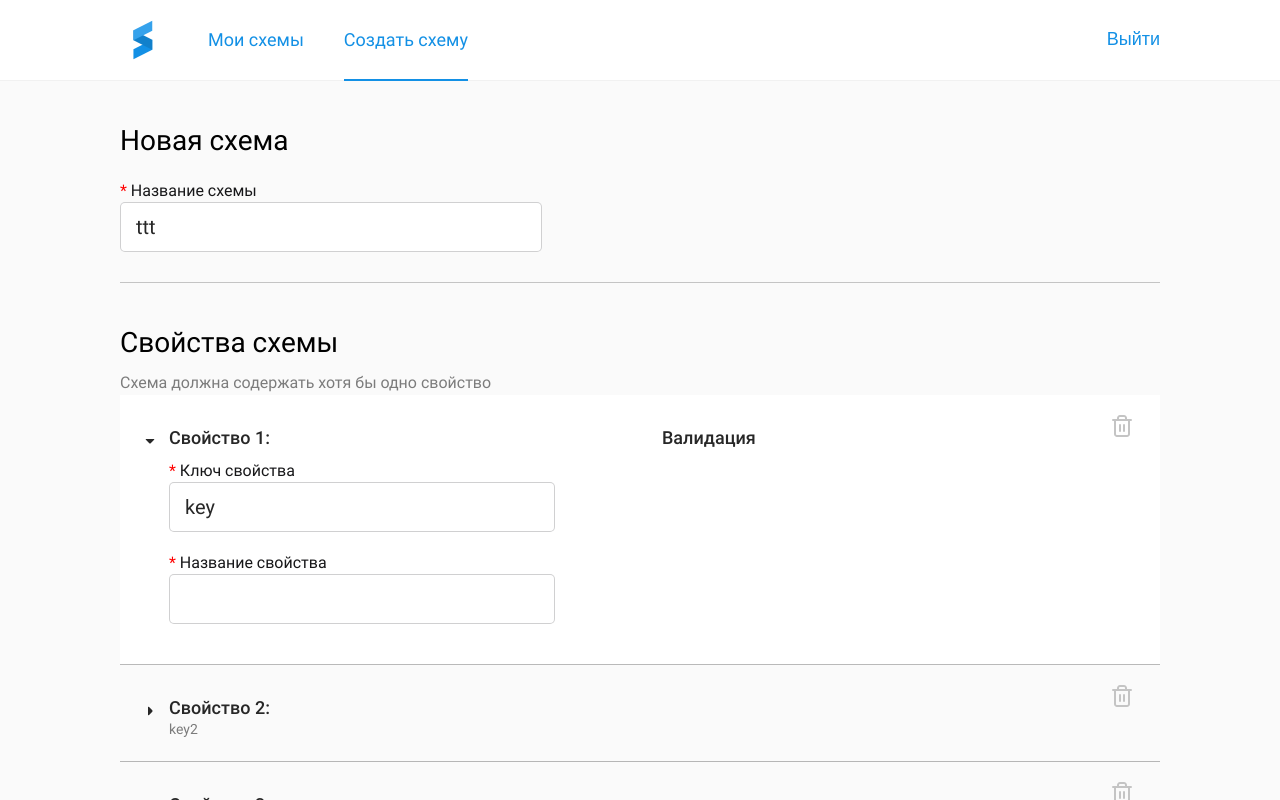
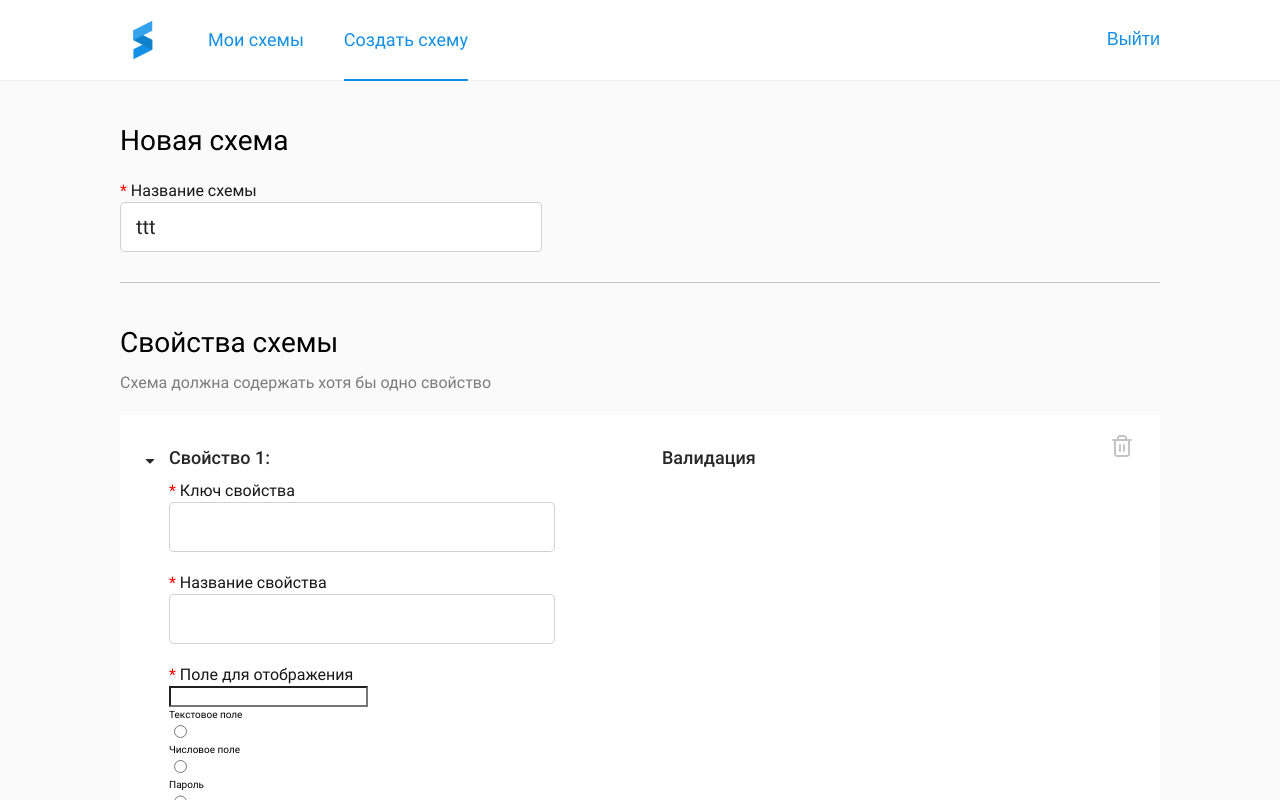
Before and after one commit to obronov/constructor_form, a Vue app in the folder forms/: page /create in a window 1280 px wide. Both pictures are taken after a click on the button 150 px from the left and 441 px from the top of the page. Shown: the top 800 px of the page. Built offline with nearby package versions, Linux system fonts and the light colour scheme.

Commit message:
wip added header

```diff
--- a/forms/src/assets/scss/global.scss
+++ b/forms/src/assets/scss/global.scss
@@ -408,7 +408,7 @@ h2, .h2 {
   line-height: 150%;
   color: #000000;
   opacity: 0.5;
-  margin: 0;
+  margin: 0 0 1.25em;
 }
 
 .create-schema-items{
--- a/forms/src/components/CreateSchemes.vue
+++ b/forms/src/components/CreateSchemes.vue
@@ -1,5 +1,5 @@
 <template>
-  <div class="create-schema">
+  <form class="create-schema" method="post" action="/">
     <div class="create-schema__header">
       <h1 class="title title_create-schema-header">Новая схема</h1>
       <ControlText :options="nameSchema"/>
@@ -12,7 +12,7 @@
           v-for="(item, index) in schema.fields" :key="index"
           :class="{opened: selectedItem == `item${index}`}"
           >
-          <button class="create-schema-items__btnExpand" type="button" @click="selectedItem = `item${index}`">
+          <button class="create-schema-items__btnExpand" type="button" @click="showProperty(`item${index}`)">
             <svg width="10" height="5" viewBox="0 0 10 5" fill="none" xmlns="http://www.w3.org/2000/svg">
               <path d="M4.29289 4.29289L0.853553 0.853553C0.538571 0.538571 0.761654 0 1.20711 0H8.79289C9.23835 0 9.46143 0.53857 9.14645 0.853553L5.70711 4.29289C5.31658 4.68342 4.68342 4.68342 4.29289 4.29289Z" fill="#272727"/>
             </svg>
@@ -21,40 +21,32 @@
             <div class="create-schema-items__controls">
               <div class="create-schema-items__properties-name">
                 <span>Свойство {{index + 1}}: </span>
-                <span>{{item.label}}</span>
+                <span>{{item[1].value}}</span>
               </div>
-              <div class="create-schema-items__short-desc" v-if="selectedItem !== `item${index}`">{{setShortDescription(item)}}</div>
-
-              <div class="create-schema-items__controls-items" v-if="selectedItem == `item${index}`">
-                <ControlText class="control_create-schema" @oninput="(value) => item.key = value" :options="{
-                  key: 'key_schema',
-                  label: 'Ключ свойства',
-                  value: item.key,
-                  type: 'string',
-                  validation: {
-                    required: true
-                    }
+              <div class="create-schema-items__short-desc" >{{setShortDescription(item[2].value, item[0].value)}}</div>
+              <div class="create-schema-items__controls-items" v-show="selectedItem == `item${index}`">
+                <ControlText class="control_create-schema" @oninput="(value) => item[0].value = value" :options="{
+                  key: item[0].key,
+                  label: item[0].label,
+                  value: item[0].value,
+                  type: item[0].type,
+                  validation: item[0].validation
                 }"/>
-                <ControlText class="control_create-schema" @oninput="(value) => item.label = value" :options="{
-                  key: 'name_properties',
-                  label: 'Название свойства',
-                  value: item.label,
-                  type: 'string',
-                  validation: {
-                    required: true
-                    }
+                <ControlText class="control_create-schema" @oninput="(value) => item[1].value = value" :options="{
+                  key: item[1].key,
+                  label: item[1].label,
+                  value: item[1].value,
+                  type: item[1].type,
+                  validation: item[1].validation
                 }"/>
-                {{selectValue}}
-                <!-- <ControlSelect class="control_create-schema" @onchange="(value) => selectValue = value" :options="{
-                  key: 'select_properties',
-                  label: 'Поле для отображения',
-                  value: selectValue,
-                  type: 'select',
-                  validation: {
-                    required: true
-                    },
-                  options: item.options
-                }"/> -->
+                <ControlSelect class="control_create-schema" @oninput="(option) => item[2].value = option.key" :options="{
+                  key: item[2].key + index,
+                  label: item[2].label,
+                  value: item[2].value,
+                  type: item[2].type,
+                  validation: item[2].validation,
+                  options: item[2].options
+                }"/>
               </div>
 
             </div>
@@ -79,14 +71,14 @@
         </li>
       </ul>
     </div>
-  </div>
+  </form>
 </template>
 
 <script>
 import ControlText from '@/components/utilities/ControlText'
-/* import ControlSelect from '@/components/utilities/ControlSelect' */
+import ControlSelect from '@/components/utilities/ControlSelect'
 export default {
-  components: {ControlText},
+  components: {ControlText, ControlSelect},
   props:{
     template: Object
   },
@@ -162,25 +154,38 @@ export default {
     }
   },
   methods:{
-    setShortDescription(item){
-      let text = '';
-console.log('item', item)
+    showProperty(property){
+      if(this.selectedItem != property){
+        this.selectedItem = property;
+      }else{
+        this.selectedItem = null;
+      }
+    },
+    setShortDescription(value, key){
       for (const index in this.controls) {
         if (Object.hasOwnProperty.call(this.controls, index)) {
           const element = this.controls[index];
 
-          if(element.type == item.type){
-            console.log('element', element)
-            if(item.label){
-              text = item.label + '; '
-            }
-            text += item.key
+          if(element.type == value){
+            value = element.label
           }
 
         }
       }
 
-      return text;
+console.log('value', value)
+console.log('key', key)
+      if(value && key){
+        return value + ':' + key;
+      }
+
+      if(value){
+        return value;
+      }
+      if(key){
+        return key;
+      }
+
     }
   }
 }
--- a/forms/src/components/utilities/ControlSelect.vue
+++ b/forms/src/components/utilities/ControlSelect.vue
@@ -1,22 +1,18 @@
 <template>
   <div class="control-select">
-    <input class="control-select__output" :name="options.key" type="text" readonly  :value="options.value" @change="$emit('onchange', checkedNames)">
+    <label class="control-label" v-if="{'control-label_error': error}">
+      <span class="control-label__star" v-if="options.validation.required">*</span>
+      {{options.label}}
+    </label>
+    <input class="control-select__output" :name="options.key" type="text" readonly  :value="label">
     <div class="control-select__drop-down">
       <label v-for="(item, index) in options.options" :key="index">
-        <div>{{item.value}}</div>
-        <div>{{item.key}}</div>
-        <div>{{checkedNames}}</div>
-        <input class="control-select__option" :name="item.key" :value="item.key" v-model="checkedNames" type="radio">
+        <div class="">{{item.value}}</div>
+
+        <input class="control-select__option" :name="options.key" :value="item.key" v-model="checkedNames" type="radio" @input="$emit('oninput', item)">
       </label>
     </div>
   </div>
-   <!--  <select class="control-select" :name="options.key"  v-model="options.value" @input="$emit('oninput', $event.target.value)">
-      <option :value="item.value"  :name="item.key" v-for="(item, index) in options.options" :key="index">{{item.value}}</option>
-    </select> -->
-
-    <!-- <label class="control-label" v-if="{'control-label_error': error}"><span class="control-label__star" v-if="options.validation.required">*</span> {{options.label}}</label>
-    <input class="control-input" v-if="{'control-input_error': error}" :name="options.key" type="text" v-model="options.value" @input="$emit('oninput', $event.target.value)"> -->
-
 </template>
 
 <script>
@@ -28,7 +24,25 @@ export default {
   },
   data(){
     return{
-      checkedNames: ''
+      checkedNames: '',
+    }
+  },
+  computed:{
+    label(){
+      let label = '';
+      let options = this.options.options;
+
+      for (const index in options) {
+        if (Object.hasOwnProperty.call(options, index)) {
+          const element = options[index];
+
+          if(element.key == this.checkedNames){
+            label = element.value
+          }
+
+        }
+      }
+      return label;
     }
   }
 }
--- a/forms/src/views/Create.vue
+++ b/forms/src/views/Create.vue
@@ -15,34 +15,32 @@ export default {
       "schema": {
         "name": "",
         "fields": [
+          [
             {
-            "key": "key",
+              "key": "key_schema",
+              "value": "",
               "type": "string",
-            "label": "",
+              "label": "Ключ свойства",
               "validation": {
-                "min": '',
-                "max": '',
-                "required": false
+                  "required": true
               }
             },
             {
-            "key": "key2",
+              "key": "name_properties",
+              "value": "",
               "type": "string",
-            "label": "",
+              "label": "Название свойства",
               "validation": {
-                "min": '',
-                "max": '',
-                "required": false
+                  "required": true
               }
             },
             {
-            "key": "",
+              "key": "select_properties",
               "type": "select",
-            "label": "",
+              "value": "",
+              "label": "Поле для отображения",
               "validation": {
-                "min": '',
-                "max": '',
-                "required": false
+                  "required": true
               },
               "options": [
                 {
@@ -71,6 +69,62 @@ export default {
                 }
               ]
             }
+          ],
+         [
+            {
+              "key": "key_schema",
+              "value": "",
+              "type": "string",
+              "label": "Ключ свойства",
+              "validation": {
+                  "required": true
+              }
+            },
+            {
+              "key": "name_properties",
+              "value": "",
+              "type": "string",
+              "label": "Название свойства",
+              "validation": {
+                  "required": true
+              }
+            },
+            {
+              "key": "select_properties",
+              "type": "select",
+              "value": "",
+              "label": "Поле для отображения",
+              "validation": {
+                  "required": true
+              },
+              "options": [
+                {
+                  "key": "string",
+                  "value": "Текстовое поле"
+                },
+                {
+                  "key": "number",
+                  "value": "Числовое поле"
+                },
+                {
+                  "key": "password",
+                  "value": "Пароль"
+                },
+                {
+                  "key": "checkbox",
+                  "value": "Чекбокс"
+                },
+                {
+                  "key": "phone",
+                  "value": "Номер телефона"
+                },
+                {
+                  "key": "select",
+                  "value": "Выпадающий список"
+                }
+              ]
+            }
+          ],
         ]
       }
     }
```
Lines whose indentation alone changed are shown as unchanged.
